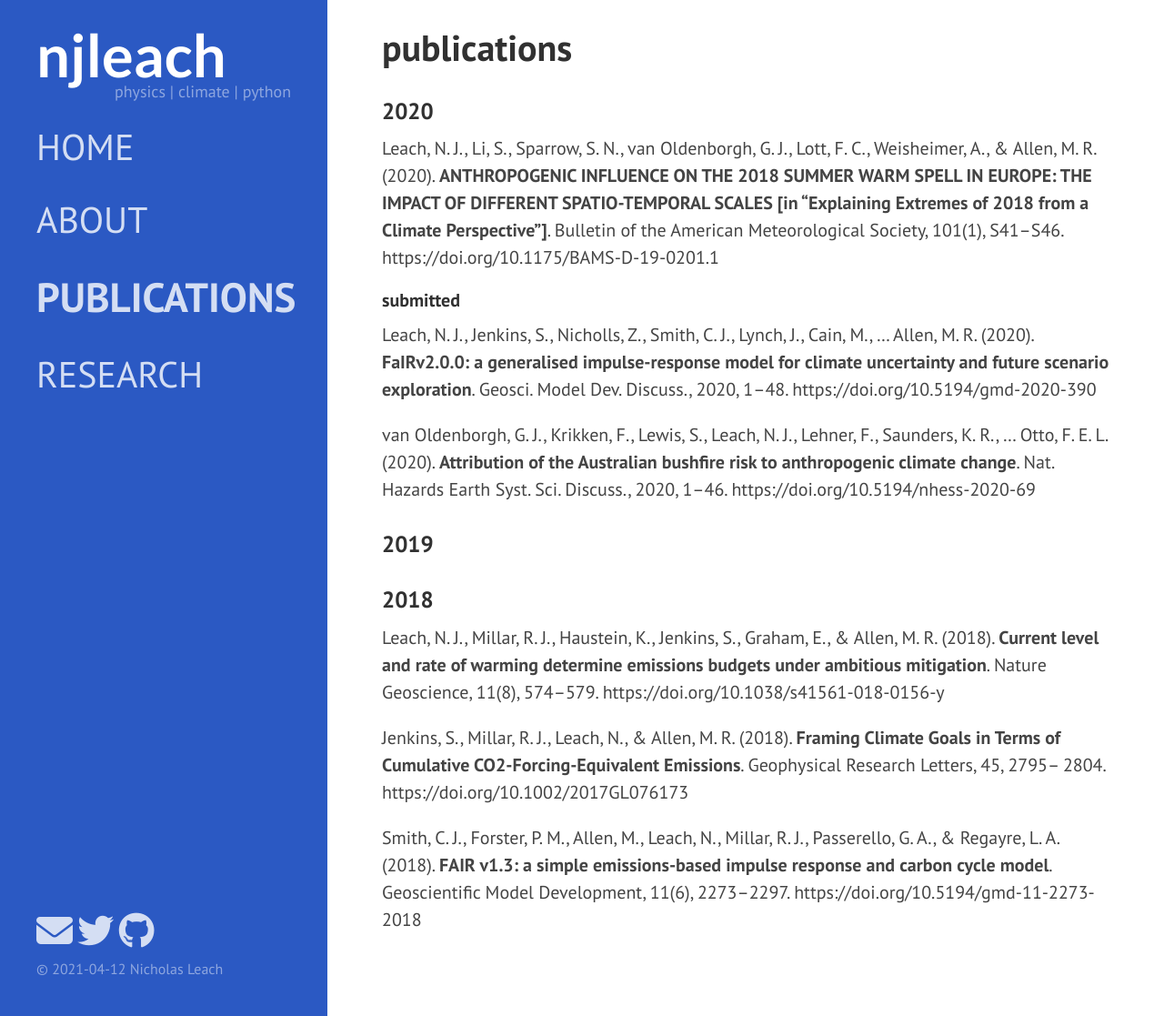
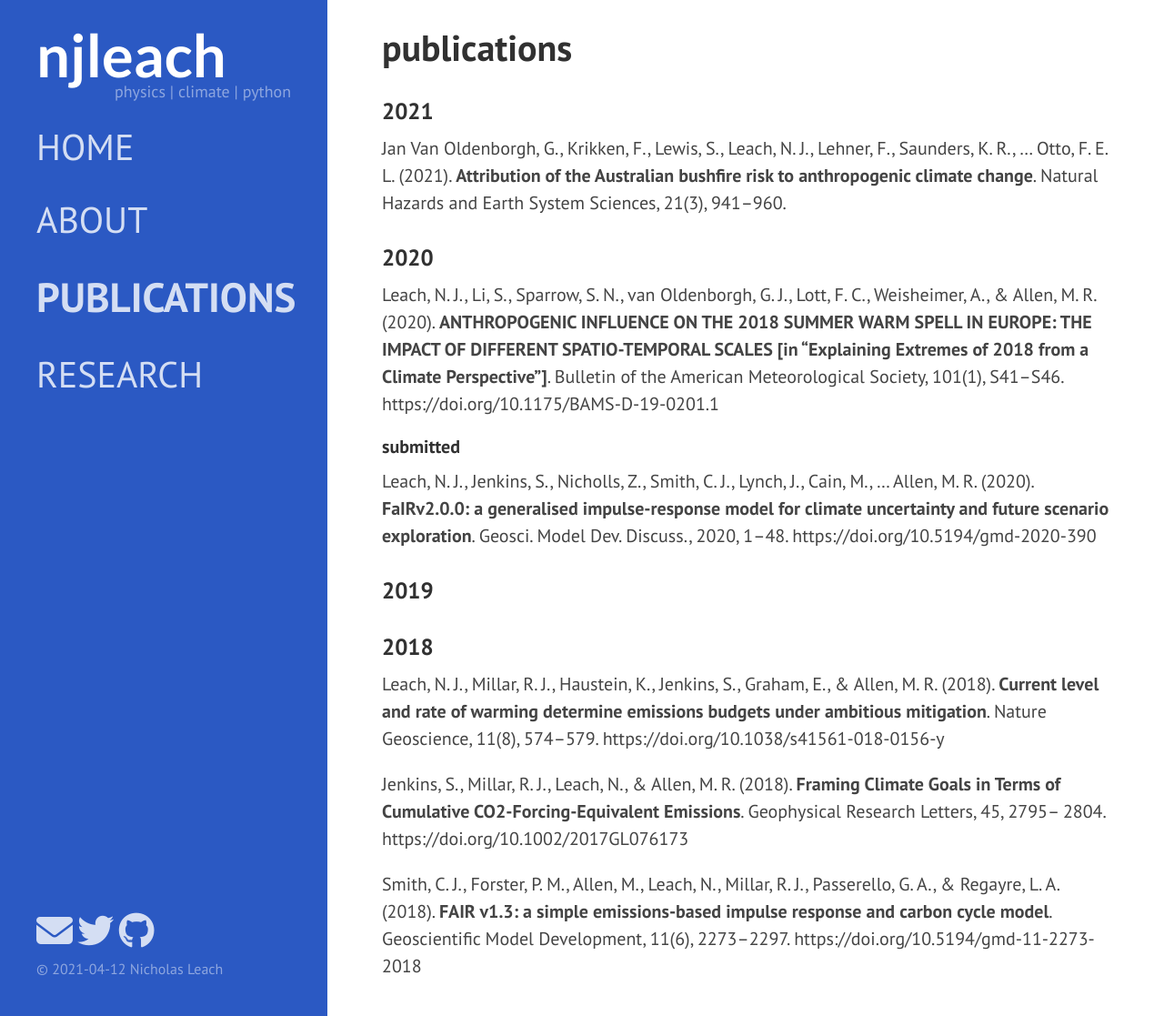
Before and after one commit to njleach/njleach.github.io, a Jekyll site: the page built from _pages/publications.md, in a window 1280 px wide and 1117 px high. Shown: the whole window at 91% size. Built offline with Jekyll 4.4.1, drawn with Linux system fonts in a browser that asks for light colours; nearby versions of some CDN libraries; some web fonts are replaced.

Commit message:
update publication list

```diff
--- a/_pages/publications.md
+++ b/_pages/publications.md
@@ -3,6 +3,10 @@ layout: page
 title: publications
 permalink: /publications/
 ---
+
+### 2021
+
+[Jan Van Oldenborgh, G., Krikken, F., Lewis, S., Leach, N. J., Lehner, F., Saunders, K. R., … Otto, F. E. L. (2021). **Attribution of the Australian bushfire risk to anthropogenic climate change**. Natural Hazards and Earth System Sciences, 21(3), 941–960.](https://doi.org/10.5194/nhess-21-941-2021)
 
 ### 2020
 
@@ -11,8 +15,6 @@ permalink: /publications/
 #### submitted
 
 [Leach, N. J., Jenkins, S., Nicholls, Z., Smith, C. J., Lynch, J., Cain, M., … Allen, M. R. (2020). **FaIRv2.0.0: a generalised impulse-response model for climate uncertainty and future scenario exploration**. Geosci. Model Dev. Discuss., 2020, 1–48. https://doi.org/10.5194/gmd-2020-390](https://doi.org/10.5194/gmd-2020-390)
-
-[van Oldenborgh, G. J., Krikken, F., Lewis, S., Leach, N. J., Lehner, F., Saunders, K. R., … Otto, F. E. L. (2020). **Attribution of the Australian bushfire risk to anthropogenic climate change**. Nat. Hazards Earth Syst. Sci. Discuss., 2020, 1–46. https://doi.org/10.5194/nhess-2020-69](https://doi.org/10.5194/nhess-2020-69)
 
 ### 2019
 
```
